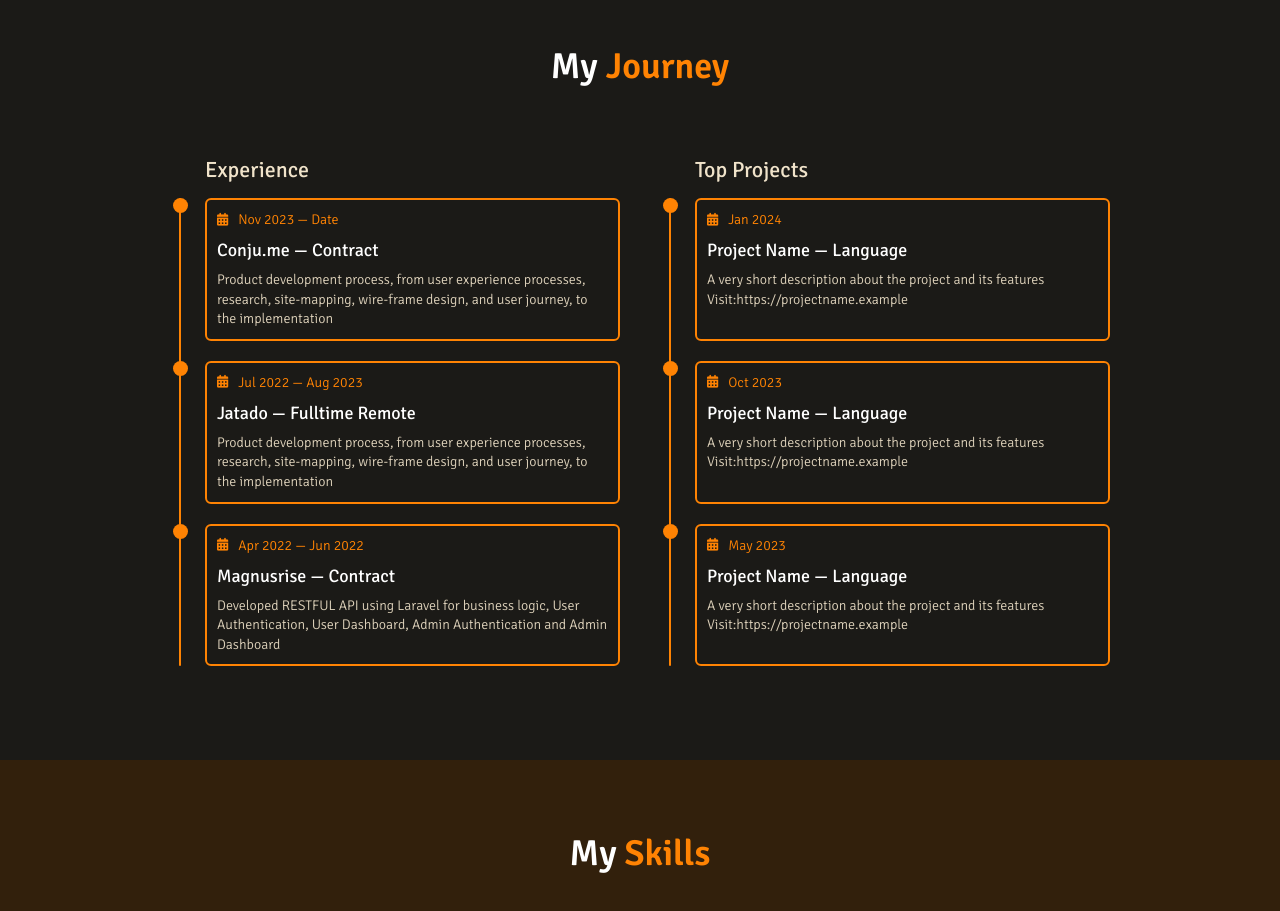
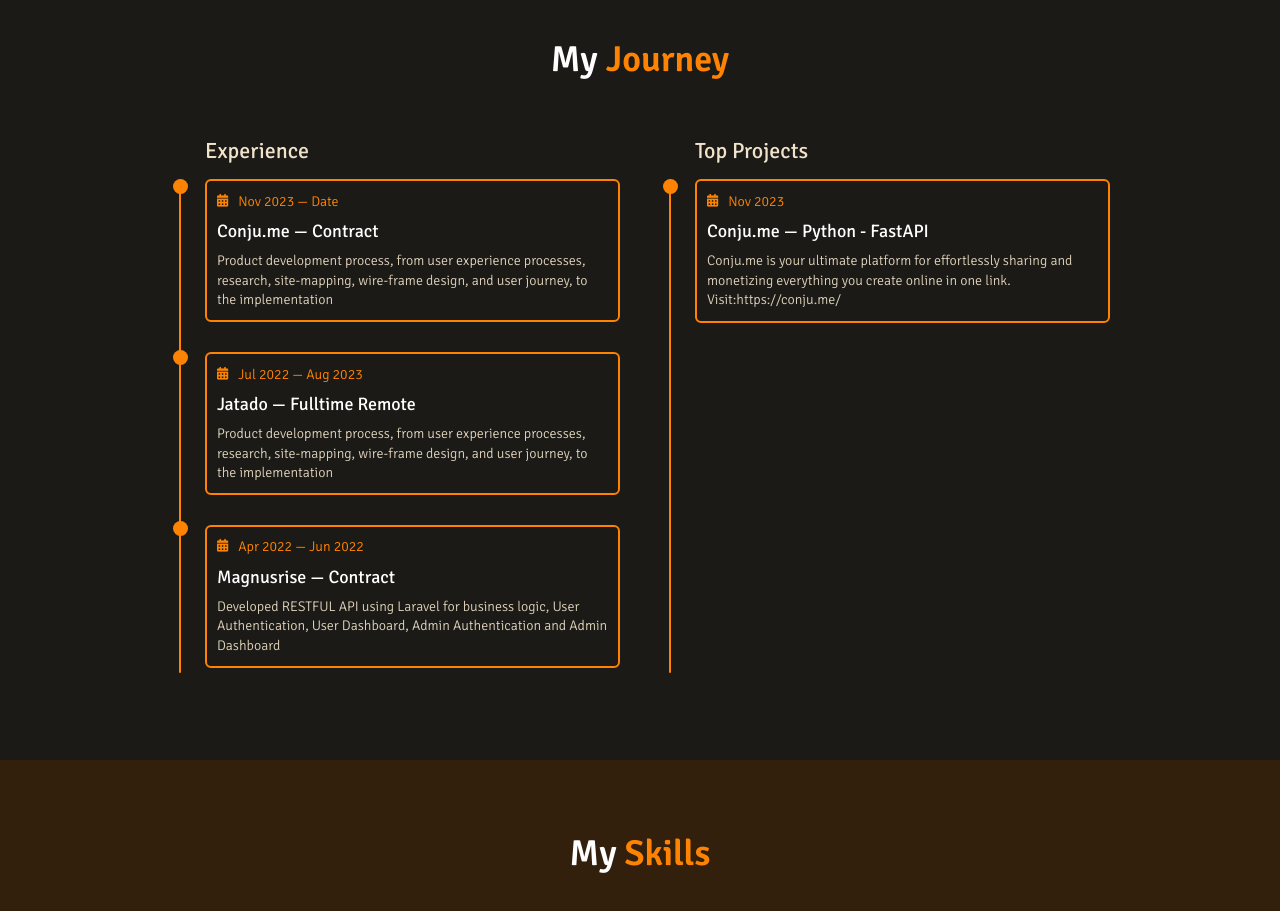
Before and after one commit to Solarin-Johnson/webfolio, a React (Create React App) app: page / in a window 1280 px wide. Shown: the part 1580-2491 px from the top of the page. Built offline with nearby package versions, Linux system fonts and the light colour scheme.

Commit message:
projects

```diff
--- a/src/components/experience/experience.scss
+++ b/src/components/experience/experience.scss
@@ -43,7 +43,6 @@
       grid-template-rows: var(--windows-rows);
       grid-template-columns: var(--windows-columns);
     }
-    height: 500px;
     display: grid;
     grid-template-rows: auto 1fr;
     row-gap: 15px;
@@ -96,9 +95,16 @@
     }
     &-body {
       display: grid;
-      grid-template-rows: repeat(3, 1fr);
-      row-gap: 20px;
+      grid-template-rows: repeat(3, auto);
+      // row-gap: 20px;
       z-index: 1;
+
+      > div {
+        margin-bottom: 30px;
+      }
+      > :last-child {
+        margin-bottom: 5px !important;
+      }
     }
   }
   &-tab {
@@ -112,6 +118,7 @@
     padding: 10px;
     position: relative;
     background-color: transparent;
+    max-height: 120px;
 
     .tab-animation {
       position: absolute;
--- a/src/components/experience/index.jsx
+++ b/src/components/experience/index.jsx
@@ -27,19 +27,9 @@
   ];
   const projects = [
     {
-      date: ["Jan 2024", ""],
-      head: "Project Name — Language",
-      body: "A very short description about the project and its features Visit:https://projectname.example",
-    },
-    {
-      date: ["Oct 2023", ""],
-      head: "Project Name — Language",
-      body: "A very short description about the project and its features Visit:https://projectname.example",
-    },
-    {
-      date: ["May 2023", ""],
-      head: "Project Name — Language",
-      body: "A very short description about the project and its features Visit:https://projectname.example",
+      date: ["Nov 2023", ""],
+      head: "Conju.me — Python - FastAPI",
+      body: "Conju.me is your ultimate platform for effortlessly sharing and monetizing everything you create online in one link. Visit:https://conju.me/",
     },
   ];
   return (
@@ -66,9 +56,9 @@
       <div className="experience-window-head">{head}</div>
       <div className="experience-window-content">
         <div className="experience-window-bar">
-          <span></span>
-          <span></span>
-          <span></span>
+          {data.map(() => (
+            <span></span>
+          ))}
         </div>
         <div className="experience-window-body">
           {data.map((item, i) => (
```
